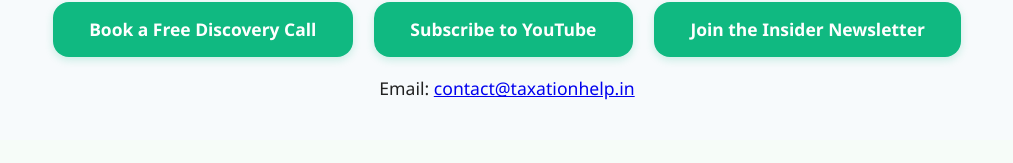
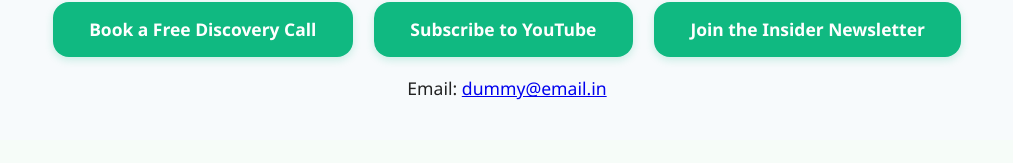
Before and after one commit to abproject-neha/landing, a plain HTML site: page index.html in a window 1280 px wide. Shown: the part 2839-3002 px from the top of the page, without its empty margins (133-1146 px from the left). Drawn offline with Linux system fonts and the light colour scheme.

Commit message:
Update index.html

```diff
--- a/index.html
+++ b/index.html
@@ -476,12 +476,12 @@
     <h2>Ready to build your wealth and future-proof your finances?</h2>
     <p>Join 2M+ learners and investors subscribed to my weekly financial insights.</p>
     <div class="cta-btns">
-      <a class="cta-main" href="mailto:contact@taxationhelp.in?subject=Discovery%20Call%20with%20Neha">Book a Free Discovery Call</a>
+      <a class="cta-main" href="mailto:dummy@email.in?subject=Discovery%20Call%20with%20Neha">Book a Free Discovery Call</a>
       <a class="cta-main" href="https://www.youtube.com/channel/UCzUgCORf79EjqlNHmGRHFkA?sub_confirmation=1" target="_blank">Subscribe to YouTube</a>
       <a class="cta-main" href="https://www.taxationhelp.in/newsletter/" target="_blank">Join the Insider Newsletter</a>
     </div>
     <div style="margin-top:1.09em; font-size:1.1em;">
-      <span>Email:</span> <a href="mailto:contact@taxationhelp.in">contact@taxationhelp.in</a>
+      <span>Email:</span> <a href="mailto:dummy@email.in">dummy@email.in</a>
     </div>
   </section>
 
```
